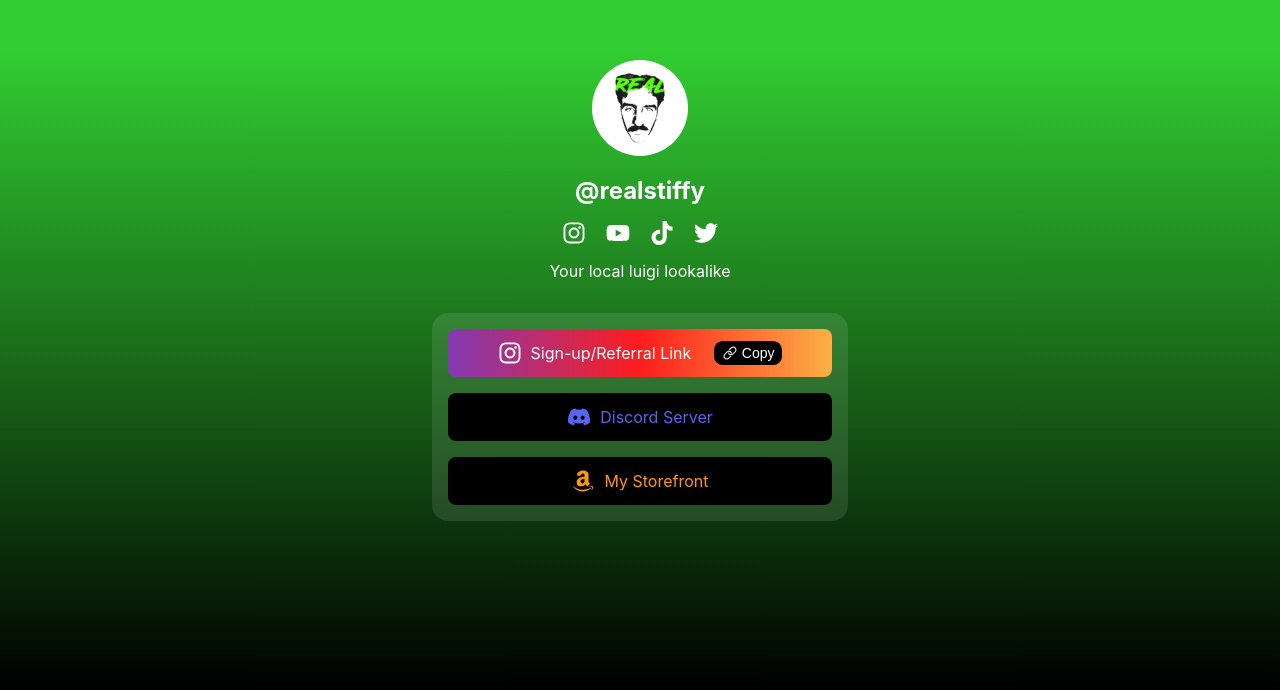
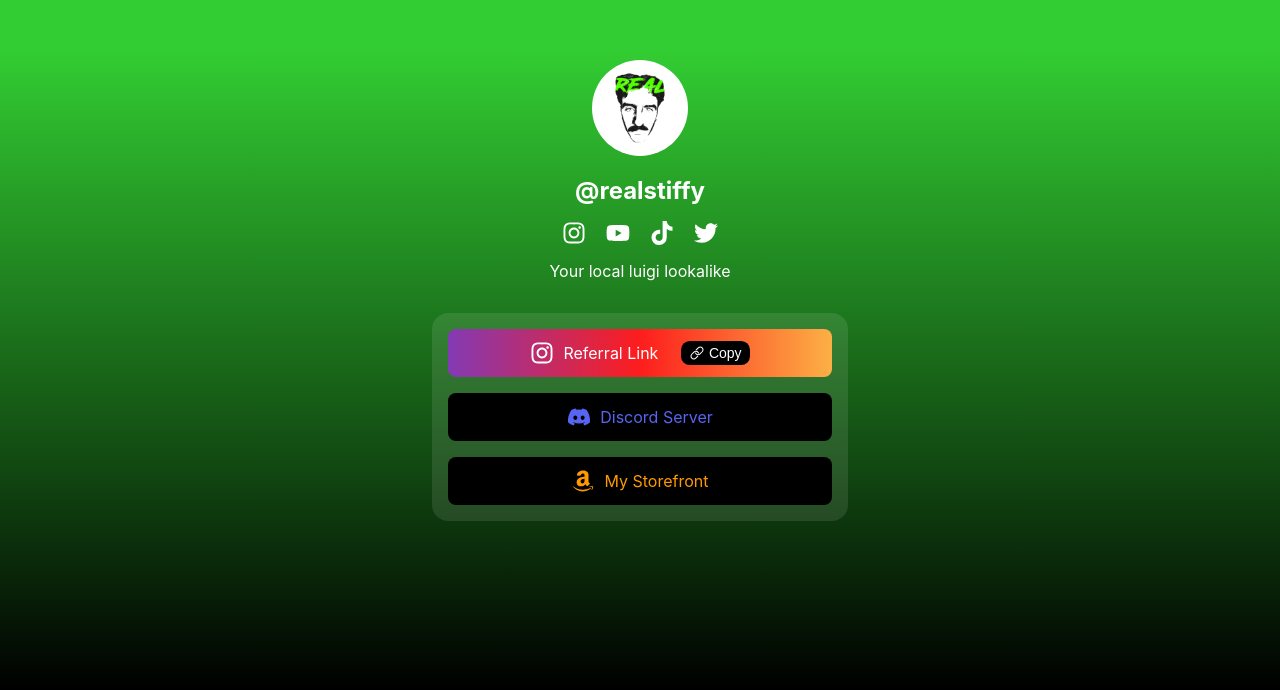
Before and after one commit to realstiffy/realstiffy.github.io, a Next.js app: page / in a window 1280 px wide. Shown: the part 110-800 px from the top of the page. Built offline with nearby package versions, Linux system fonts and the light colour scheme.

Commit message:
modified phrasing

```diff
--- a/app/page.tsx
+++ b/app/page.tsx
@@ -81,7 +81,7 @@ export default function Page() {
             rel="noopener noreferrer"
           >
             <FaInstagram />
-            &nbsp; Sign-up/Referral Link &nbsp;&nbsp;&nbsp;&nbsp;
+            &nbsp; Referral Link &nbsp;&nbsp;&nbsp;&nbsp;
             <button
               onClick={handleCopyLink}
               className="tiny-social-link copy-link"
```
